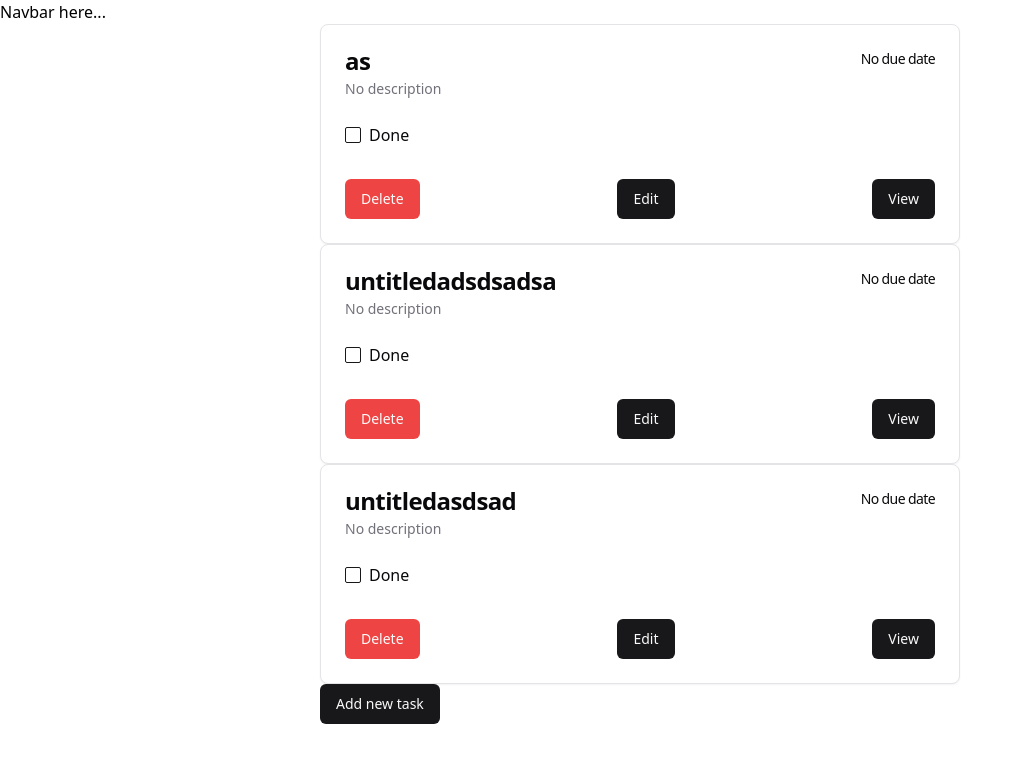
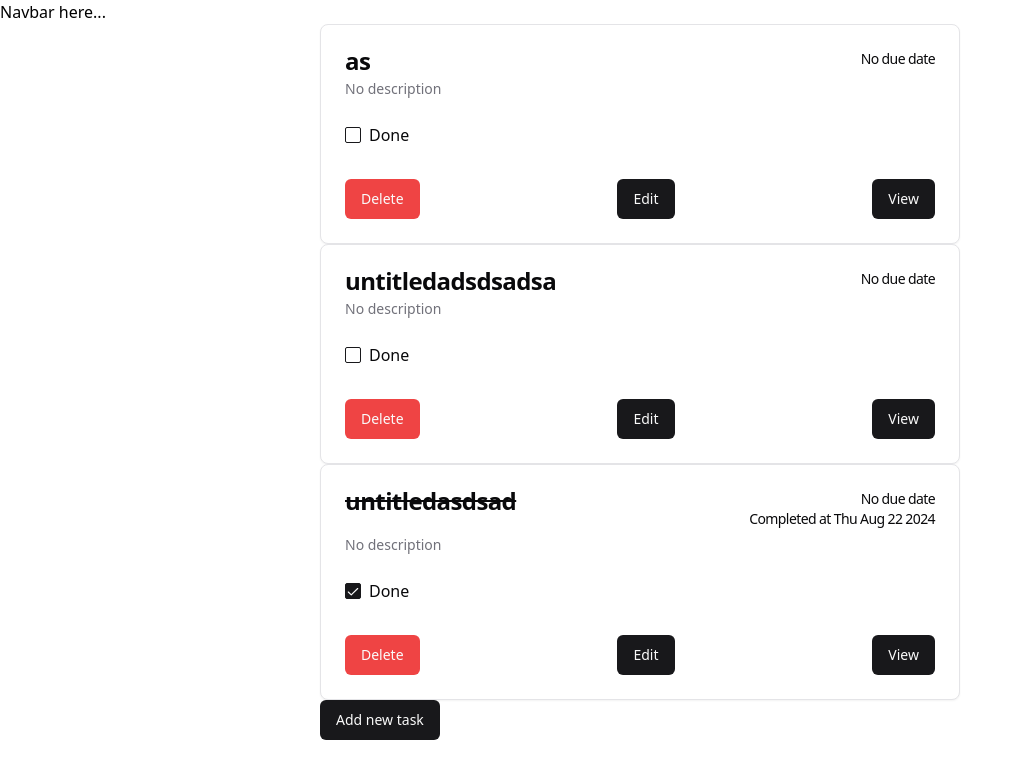
Before and after one commit to dacie-00/homework-react-todo, a React (Vite) app: page /tasks in a window 1280 px wide. Shown: the top 778 px of the page, without its empty margins (0-1022 px from the left). Built offline with nearby package versions, Linux system fonts and the light colour scheme; data requests are answered from the project's data file.

Commit message:
Add visual response for completing task

```diff
--- a/db.json
+++ b/db.json
@@ -5,21 +5,21 @@
       "title": "as",
       "comment": "",
       "due_date": "",
-      "completed_at": ""
+      "completed_at": 0
     },
     {
       "id": "307c",
       "title": "untitledadsdsadsa",
       "comment": "",
       "due_date": "",
-      "completed_at": ""
+      "completed_at": 0
     },
     {
       "id": "cae9",
       "title": "untitledasdsad",
       "comment": "",
       "due_date": "",
-      "completed_at": ""
+      "completed_at": 1724338805529
     }
   ]
 }
--- a/src/components/taskList/Task.tsx
+++ b/src/components/taskList/Task.tsx
@@ -37,6 +37,12 @@ export function Task({task, onCheck, onDelete, onUpdate}: TaskProps) {
 
     const onCheckedChange = (state: boolean) => {
         onCheck(currentTask, state);
+        let completed_at = 0;
+        if (state) {
+            completed_at = Date.now()
+        }
+
+        setCurrentTask({...currentTask, 'completed_at': completed_at})
     }
 
     const handleDelete = () => {
@@ -69,7 +75,9 @@ export function Task({task, onCheck, onDelete, onUpdate}: TaskProps) {
                 <CardHeader>
                     <CardTitle>
                         <div className={"flex justify-between"}>
-                            {currentTask.title}
+                            <span className={currentTask.completed_at > 0 ? "line-through" : ''}>
+                                {currentTask.title}
+                            </span>
                             <div className={"text-sm font-light text-right"}>
                                 <p>{currentTask.due_date ? 'Due at ' + currentTask.due_date : 'No due date'}</p>
                                 <p>{currentTask.completed_at ? 'Completed at ' + new Date(currentTask.completed_at).toDateString() : ''}</p>
```
